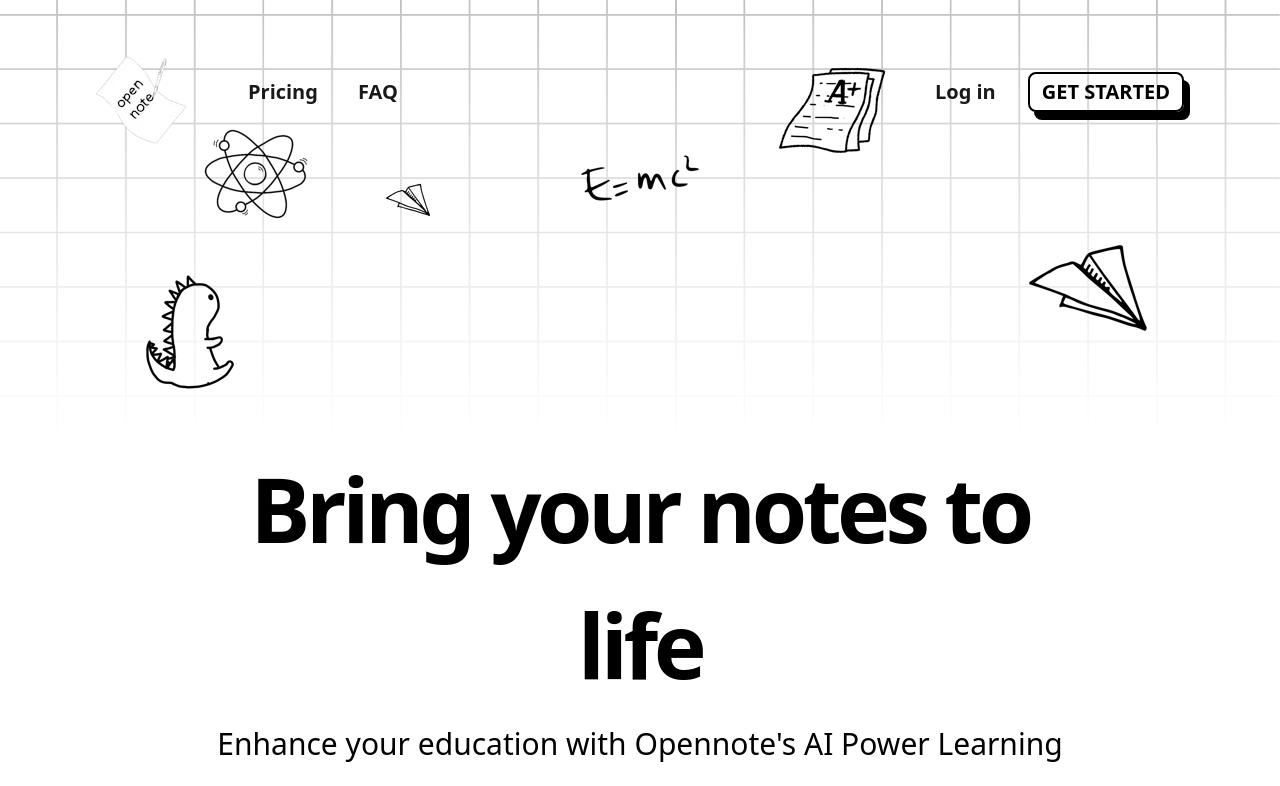
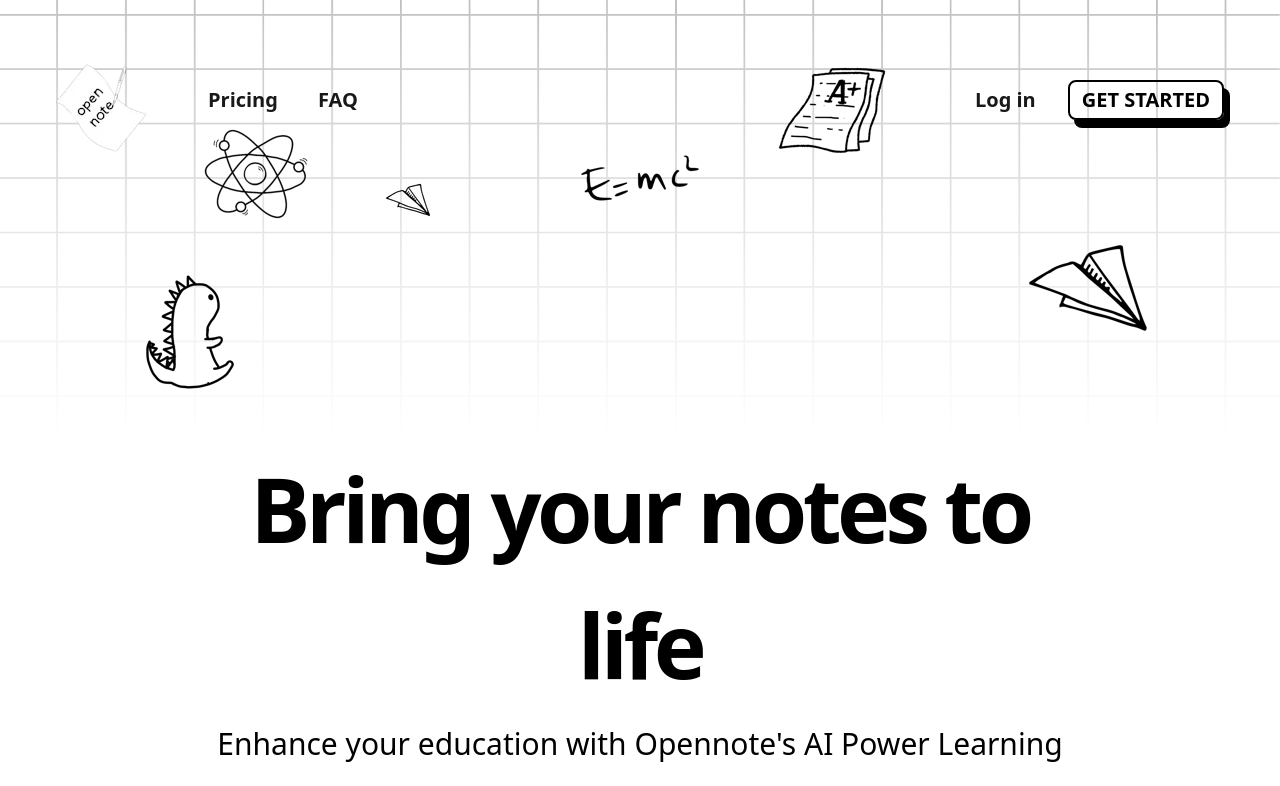
Before and after one commit to parteekahlawat/text-to-animation, a React (Vite) app: page / in a window 1280 px wide. Shown: the top 786 px of the page. Built offline with nearby package versions, Linux system fonts and the light colour scheme.

Commit message:
minor alterations'

```diff
--- a/src/components/HomeNavbar.jsx
+++ b/src/components/HomeNavbar.jsx
@@ -5,7 +5,7 @@ import Button from './Button'
 const HomeNavbar = () => {
   return (
     <nav>
-        <div className='flex items-center md:px-20 md:py-8 fixed w-full'>
+        <div className='flex items-center md:px-10 md:py-10 fixed w-full'>
           <img src={logo} alt="logo" className='cursor-pointer' />
           <div className='flex w-full '> {/* Add hidden here for mobile devices */}
             <div className='flex md:gap-10 md:ml-10 ml-1 gap-4'>
--- a/src/index.css
+++ b/src/index.css
@@ -5,3 +5,7 @@
 *{
   scroll-behavior: smooth;
 }
+
+*::-webkit-scrollbar {
+  display: none;
+}
```
